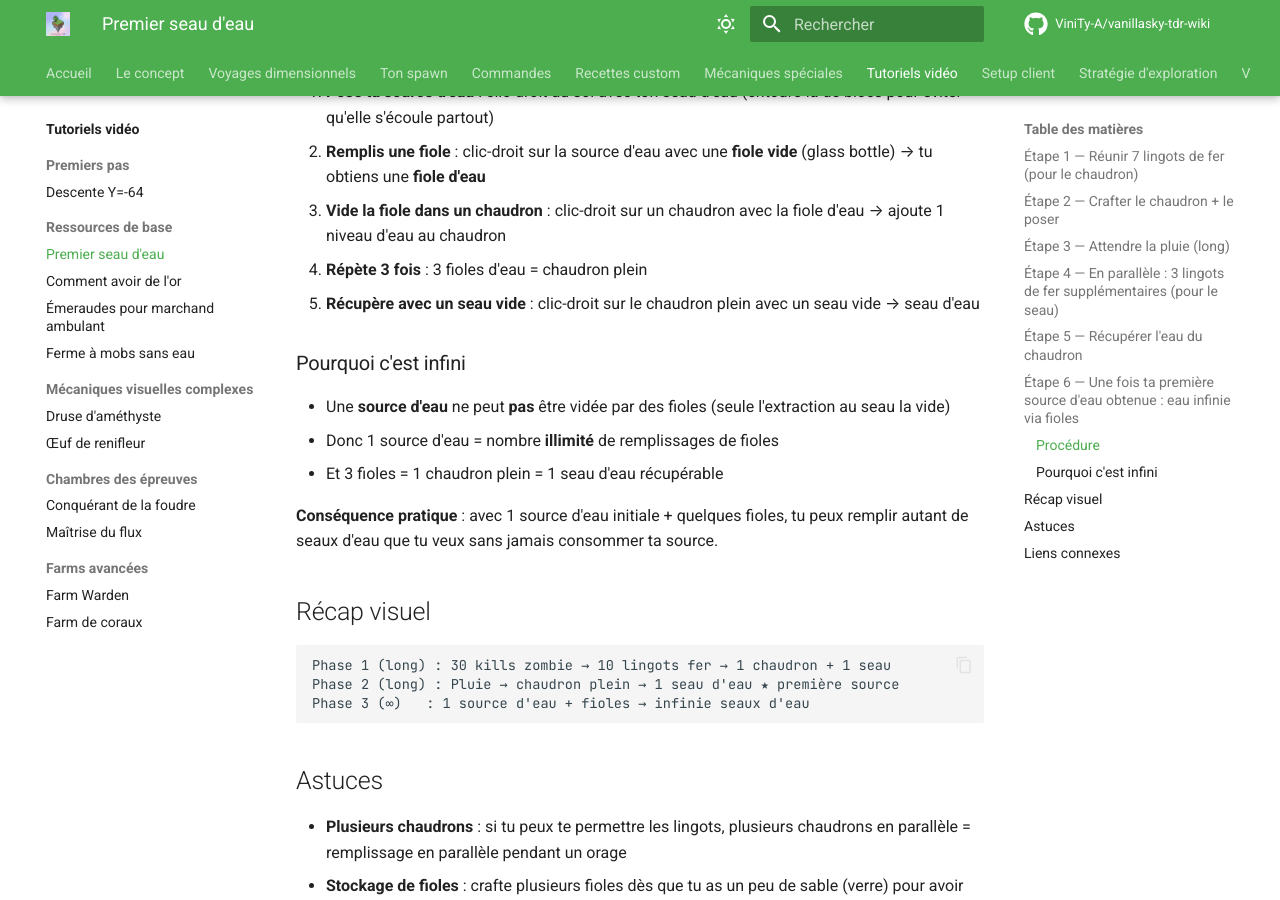
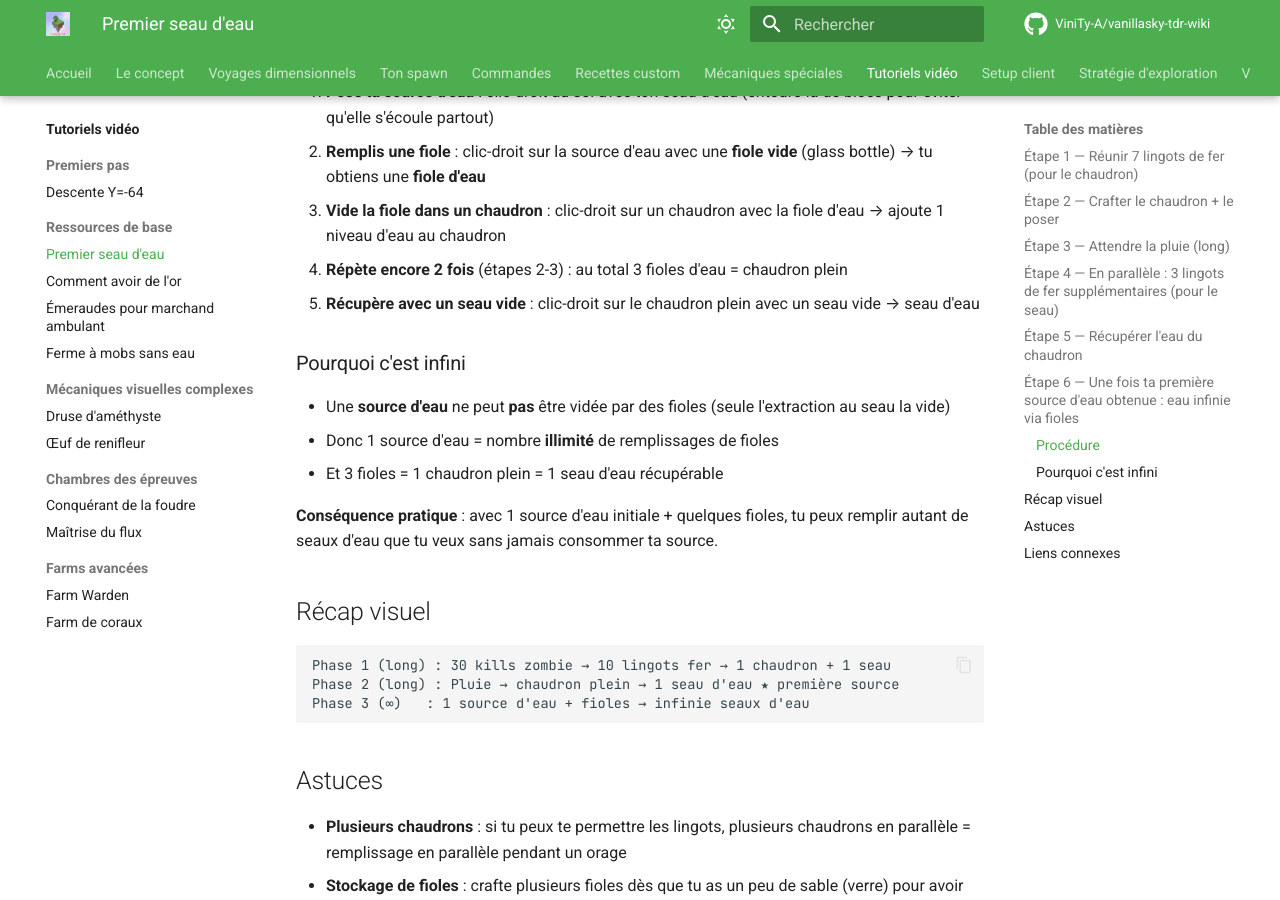
Before and after one commit to ViniTy-A/vanillasky-tdr-wiki, an MkDocs documentation site: the page built from docs/tutoriels/premier-seau-eau.md, in a window 1280 px wide and 900 px high, scrolled down 1739 px. Built offline with MkDocs 1.6.1 and Material for MkDocs 9.7.7, drawn with Linux system fonts in a browser that asks for light colours; comment, search, counter and statistics services are not loaded.

Commit message:
fix: 'répète 3 fois' → 'répète encore 2 fois' (la 1ère est déjà faite)

```diff
--- a/docs/tutoriels/premier-seau-eau.md
+++ b/docs/tutoriels/premier-seau-eau.md
@@ -63,7 +63,7 @@ C'est le **trick essentiel** pour ne plus jamais manquer d'eau.
 1. **Pose ta source d'eau** : clic-droit au sol avec ton seau d'eau (entoure-la de blocs pour éviter qu'elle s'écoule partout)
 2. **Remplis une fiole** : clic-droit sur la source d'eau avec une **fiole vide** (glass bottle) → tu obtiens une **fiole d'eau**
 3. **Vide la fiole dans un chaudron** : clic-droit sur un chaudron avec la fiole d'eau → ajoute 1 niveau d'eau au chaudron
-4. **Répète 3 fois** : 3 fioles d'eau = chaudron plein
+4. **Répète encore 2 fois** (étapes 2-3) : au total 3 fioles d'eau = chaudron plein
 5. **Récupère avec un seau vide** : clic-droit sur le chaudron plein avec un seau vide → seau d'eau
 
 ### Pourquoi c'est infini
```
